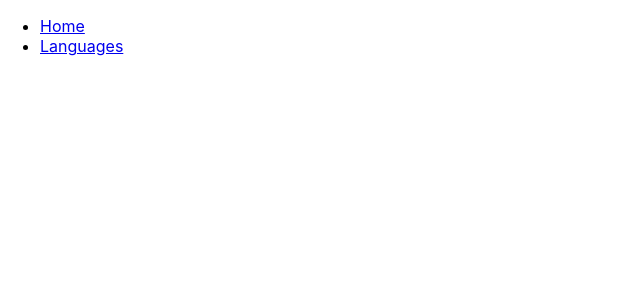
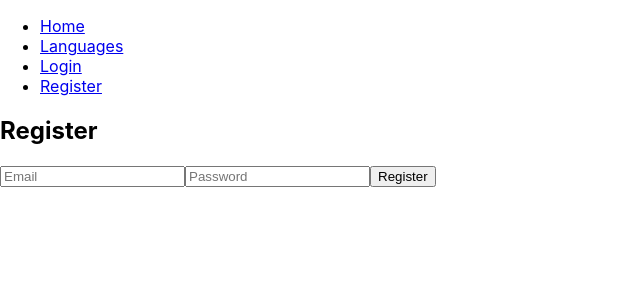
Before and after one commit to johnzama/african-languages-catalog, a React (Create React App) app: page /register in a window 1280 px wide. Before the commit this address had no page. Shown: the top 300 px of the page, without its empty margins (0-640 px from the left). Built offline with nearby package versions, Linux system fonts and the light colour scheme.

Commit message:
new-file

```diff
--- a/src/App.js
+++ b/src/App.js
@@ -3,6 +3,8 @@ import { BrowserRouter as Router, Route, Routes, Link } from 'react-router-dom';
 import Home from './components/Home';
 import LanguagesList from './components/LanguagesList';
 import LanguageDetail from './components/LanguageDetail';
+import Login from './components/Login';
+import Register from './components/Register';
 
 function App() {
   return (
@@ -10,18 +12,18 @@ function App() {
       <div className="App">
         <nav>
           <ul>
-            <li>
-              <Link to="/">Home</Link>
-            </li>
-            <li>
-              <Link to="/languages">Languages</Link>
-            </li>
+            <li><Link to="/">Home</Link></li>
+            <li><Link to="/languages">Languages</Link></li>
+            <li><Link to="/login">Login</Link></li>
+            <li><Link to="/register">Register</Link></li>
           </ul>
         </nav>
         <Routes>
-          <Route exact path="/" element={<Home />} />
+          <Route path="/" element={<Home />} />
           <Route path="/languages" element={<LanguagesList />} />
           <Route path="/languages/:id" element={<LanguageDetail />} />
+          <Route path="/login" element={<Login />} />
+          <Route path="/register" element={<Register />} />
         </Routes>
       </div>
     </Router>
--- /dev/null
+++ b/src/auth.js
@@ -0,0 +1,16 @@
+// src/auth.js
+import { initializeApp } from 'firebase/app';
+import { getAuth } from 'firebase/auth';
+
+const firebaseConfig = {
+  apiKey: 'YOUR_API_KEY',
+  authDomain: 'YOUR_AUTH_DOMAIN',
+  projectId: 'YOUR_PROJECT_ID',
+  storageBucket: 'YOUR_STORAGE_BUCKET',
+  messagingSenderId: 'YOUR_MESSAGING_SENDER_ID',
+  appId: 'YOUR_APP_ID',
+};
+
+// Initialize Firebase
+const app = initializeApp(firebaseConfig);
+export const auth = getAuth(app);
--- a/src/components/LanguagesList.js
+++ b/src/components/LanguagesList.js
@@ -1,23 +1,36 @@
-import React, { useState } from 'react';
+import React, { useState, useEffect } from 'react';
 import { Link } from 'react-router-dom';
 import ReactPaginate from 'react-paginate';
-
-// Sample data representing some African languages
-const languages = [
-  { id: 1, name: 'Swahili', region: 'East Africa' },
-  { id: 2, name: 'Yoruba', region: 'West Africa' },
-  { id: 3, name: 'Zulu', region: 'Southern Africa' },
-  { id: 4, name: 'Amharic', region: 'Horn of Africa' },
-  // Add more sample data to test pagination
-];
+import axios from 'axios'; // Import axios for HTTP requests
 
 const LanguagesList = () => {
+  const [languages, setLanguages] = useState([]);
   const [searchTerm, setSearchTerm] = useState('');
   const [selectedRegion, setSelectedRegion] = useState('All');
   const [currentPage, setCurrentPage] = useState(0);
+  const [loading, setLoading] = useState(true); // State to handle loading
 
   const itemsPerPage = 2; // Number of items per page
   const offset = currentPage * itemsPerPage;
+
+  // Fetch data from API on component mount
+  useEffect(() => {
+    const fetchData = async () => {
+      try {
+        setLoading(true);
+        const response = await axios.get('https://api.example.com/languages'); // Replace with your API URL
+        setLanguages(response.data);
+      } catch (error) {
+        console.error('Error fetching data:', error);
+      } finally {
+        setLoading(false);
+      }
+    };
+
+    fetchData();
+  }, []);
+
+  // Filter the languages based on search term and selected region
   const filteredLanguages = languages.filter(language =>
     (selectedRegion === 'All' || language.region === selectedRegion) &&
     (language.name.toLowerCase().includes(searchTerm.toLowerCase()) ||
@@ -26,10 +39,14 @@ const LanguagesList = () => {
 
   const pageCount = Math.ceil(filteredLanguages.length / itemsPerPage);
 
+  // Handle page click to change the current page
   const handlePageClick = (event) => {
-    const newOffset = (event.selected * itemsPerPage) % filteredLanguages.length;
     setCurrentPage(event.selected);
   };
+
+  if (loading) {
+    return <p>Loading...</p>;
+  }
 
   return (
     <div>
--- /dev/null
+++ b/src/components/Login.js
@@ -0,0 +1,43 @@
+import React, { useState } from 'react';
+import { signInWithEmailAndPassword } from 'firebase/auth';
+import { auth } from '../auth';
+
+const Login = () => {
+  const [email, setEmail] = useState('');
+  const [password, setPassword] = useState('');
+  const [error, setError] = useState('');
+
+  const handleLogin = async (e) => {
+    e.preventDefault();
+    try {
+      await signInWithEmailAndPassword(auth, email, password);
+      alert('Logged in successfully!');
+    } catch (err) {
+      setError(err.message);
+    }
+  };
+
+  return (
+    <div>
+      <h2>Login</h2>
+      <form onSubmit={handleLogin}>
+        <input
+          type="email"
+          placeholder="Email"
+          value={email}
+          onChange={(e) => setEmail(e.target.value)}
+        />
+        <input
+          type="password"
+          placeholder="Password"
+          value={password}
+          onChange={(e) => setPassword(e.target.value)}
+        />
+        <button type="submit">Login</button>
+      </form>
+      {error && <p>{error}</p>}
+    </div>
+  );
+};
+
+export default Login;
--- /dev/null
+++ b/src/components/Register.js
@@ -0,0 +1,43 @@
+import React, { useState } from 'react';
+import { createUserWithEmailAndPassword } from 'firebase/auth';
+import { auth } from '../auth';
+
+const Register = () => {
+  const [email, setEmail] = useState('');
+  const [password, setPassword] = useState('');
+  const [error, setError] = useState('');
+
+  const handleRegister = async (e) => {
+    e.preventDefault();
+    try {
+      await createUserWithEmailAndPassword(auth, email, password);
+      alert('Registered successfully!');
+    } catch (err) {
+      setError(err.message);
+    }
+  };
+
+  return (
+    <div>
+      <h2>Register</h2>
+      <form onSubmit={handleRegister}>
+        <input
+          type="email"
+          placeholder="Email"
+          value={email}
+          onChange={(e) => setEmail(e.target.value)}
+        />
+        <input
+          type="password"
+          placeholder="Password"
+          value={password}
+          onChange={(e) => setPassword(e.target.value)}
+        />
+        <button type="submit">Register</button>
+      </form>
+      {error && <p>{error}</p>}
+    </div>
+  );
+};
+
+export default Register;
```
